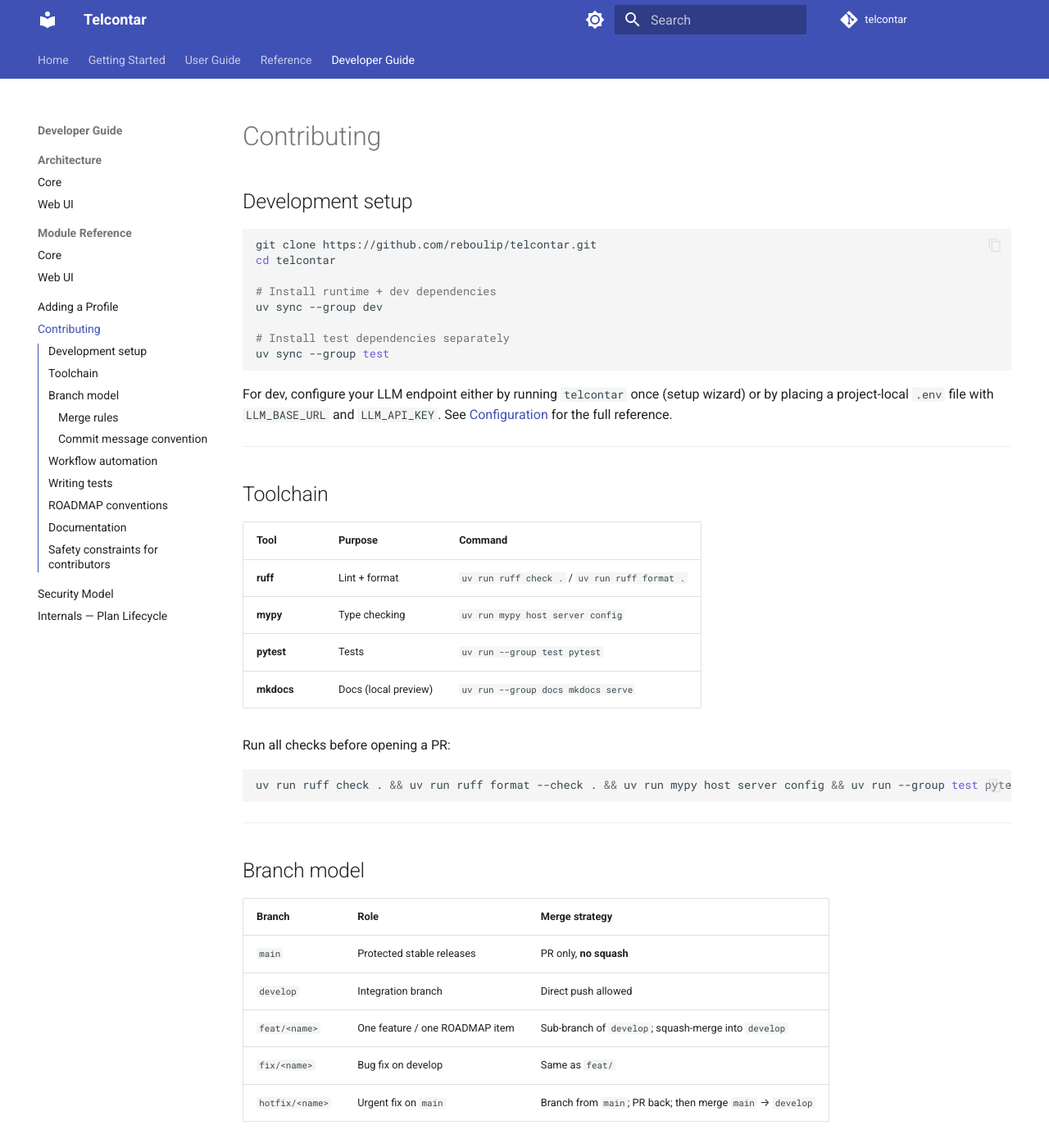
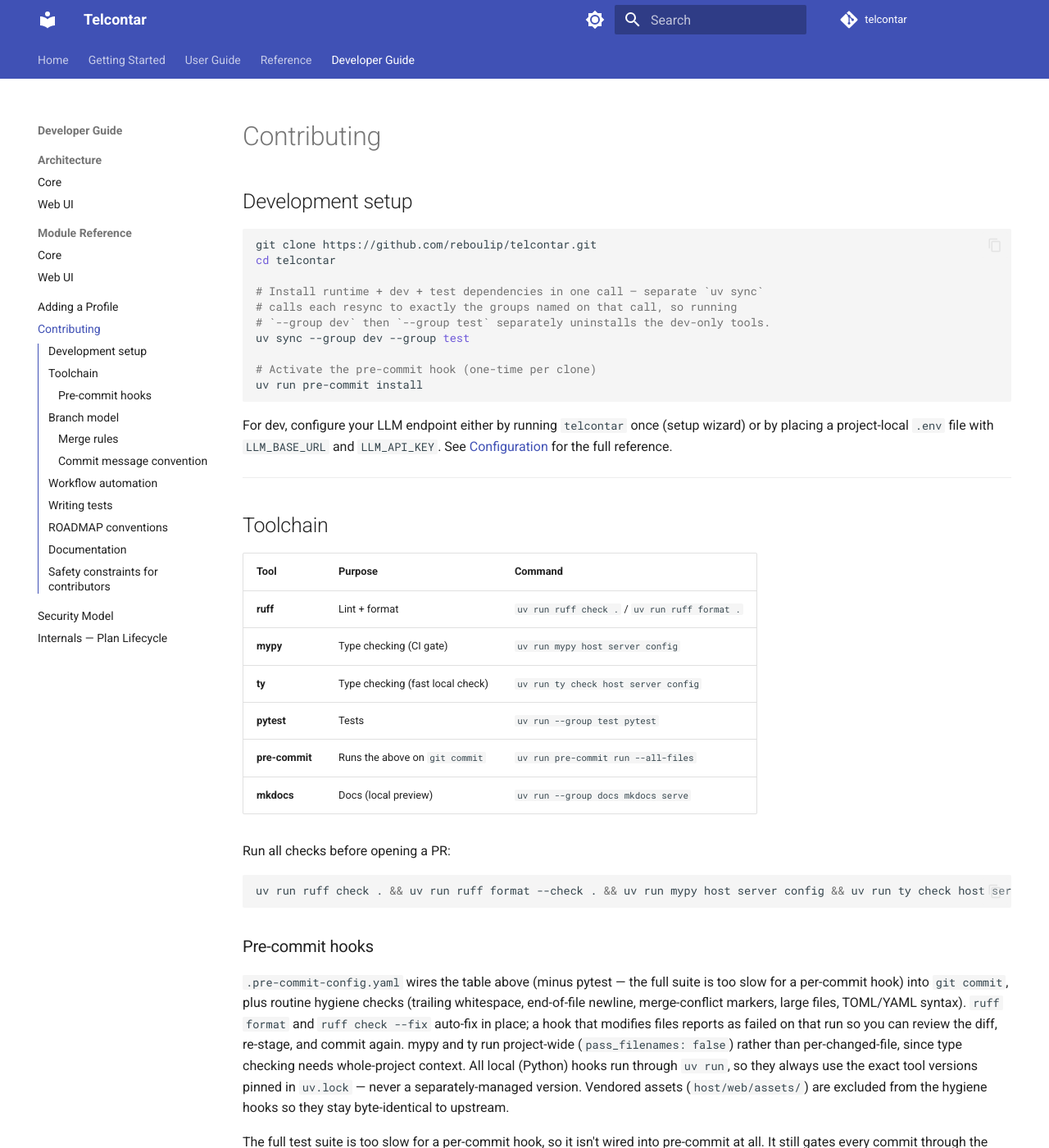
Before and after one commit to reboulip/telcontar, an MkDocs documentation site: the page built from docs/developer/contributing.md, in a window 1280 px wide and 1400 px high. Shown: the whole window at 82% size. Built offline with MkDocs 1.6.1 and Material for MkDocs 9.7.7, drawn with Linux system fonts in a browser that asks for light colours; comment, search, counter and statistics services are not loaded; some of the changed text lies outside the part shown.

Commit message:
docs: document the mypy/ty/pre-commit toolchain for contributors
- README's Development section: correct the mypy invocation scope,
  add ty, point to the contributing guide for the pre-commit setup.
- contributing.md: add ty and pre-commit to the toolchain table and
  the pre-PR check chain, document what pre-commit runs and why
  pytest is deliberately not one of its hooks, and fix a one-shot
  `uv sync --group dev` then `uv sync --group test` sequence that
  actually uninstalls the first group's tools instead of adding to
  them (each `uv sync --group X` resyncs to exactly the groups named
  on that call).
- Fix a second stale reference: the "update the test-select scope
  table in pyproject.toml" convention it pointed to no longer exists
  (test-select now just runs the full suite below a time threshold).
- installation.md: cross-reference the contributing guide.

Co-Authored-By: Claude Sonnet 5 <noreply@anthropic.com>

````diff
--- a/docs/developer/contributing.md
+++ b/docs/developer/contributing.md
@@ -6,11 +6,13 @@
 git clone https://github.com/reboulip/telcontar.git
 cd telcontar
 
-# Install runtime + dev dependencies
-uv sync --group dev
+# Install runtime + dev + test dependencies in one call — separate `uv sync`
+# calls each resync to exactly the groups named on that call, so running
+# `--group dev` then `--group test` separately uninstalls the dev-only tools.
+uv sync --group dev --group test
 
-# Install test dependencies separately
-uv sync --group test
+# Activate the pre-commit hook (one-time per clone)
+uv run pre-commit install
 ```
 
 For dev, configure your LLM endpoint either by running `telcontar` once (setup wizard) or by placing a project-local `.env` file with `LLM_BASE_URL` and `LLM_API_KEY`. See [Configuration](../getting-started/configuration.md) for the full reference.
@@ -22,15 +24,37 @@ For dev, configure your LLM endpoint either by running `telcontar` once (setup w
 | Tool | Purpose | Command |
 |---|---|---|
 | **ruff** | Lint + format | `uv run ruff check .` / `uv run ruff format .` |
-| **mypy** | Type checking | `uv run mypy host server config` |
+| **mypy** | Type checking (CI gate) | `uv run mypy host server config` |
+| **ty** | Type checking (fast local check) | `uv run ty check host server config` |
 | **pytest** | Tests | `uv run --group test pytest` |
+| **pre-commit** | Runs the above on `git commit` | `uv run pre-commit run --all-files` |
 | **mkdocs** | Docs (local preview) | `uv run --group docs mkdocs serve` |
 
 Run all checks before opening a PR:
 
 ```bash
-uv run ruff check . && uv run ruff format --check . && uv run mypy host server config && uv run --group test pytest -q
+uv run ruff check . && uv run ruff format --check . && uv run mypy host server config && uv run ty check host server config && uv run --group test pytest -q
 ```
+
+### Pre-commit hooks
+
+`.pre-commit-config.yaml` wires the table above (minus pytest — the full
+suite is too slow for a per-commit hook) into `git commit`, plus routine
+hygiene checks (trailing whitespace, end-of-file newline, merge-conflict
+markers, large files, TOML/YAML syntax). `ruff format` and `ruff check --fix`
+auto-fix in place; a hook that modifies files reports as failed on that run
+so you can review the diff, re-stage, and commit again. mypy and ty run
+project-wide (`pass_filenames: false`) rather than per-changed-file, since
+type checking needs whole-project context. All local (Python) hooks run
+through `uv run`, so they always use the exact tool versions pinned in
+`uv.lock` — never a separately-managed version. Vendored assets
+(`host/web/assets/`) are excluded from the hygiene hooks so they stay
+byte-identical to upstream.
+
+The full test suite is too slow for a per-commit hook, so it isn't wired
+into pre-commit at all. It still gates every commit through the `/test-select`
+workflow step (see Workflow automation below) and every PR through the CI
+gate.
 
 ---
 
@@ -93,7 +117,7 @@ uv run --group test pytest tests/test_plan.py  # single module
 - `test_e2e_toolchain.py` is a cross-module end-to-end integration suite: no LLM, it drives the real server tool implementations against a seeded fixture directory through the full lifecycle (`list_dir` → `read_file`/`extract_text` → `compute_checksum` → `record_document` → `propose_*` → `review_plan` → `approve_plan` → `execute_plan` with registry reconcile → `undo_last` → `write_index`/`write_summary`), asserting real file-I/O effects. This is an intentional exception to the one-module-per-test convention below.
 - `test_web_ui.py` drives the NiceGUI web UI through a real headless page render, using NiceGUI's `user` test fixture (`nicegui.testing.user_plugin`, enabled via `addopts` in `pyproject.toml`'s `[tool.pytest.ini_options]`, plus `main_file = "host/web/main.py"` marking that module as NiceGUI's testing entry point). This is a narrower, non-Selenium fixture — no extra dependency, since `nicegui.testing` ships inside `nicegui`, already a runtime dependency. Everything the web UI's underlying logic needs to prove (approval/cost future resolution, ledger threading, step open/close, etc.) stays covered NiceGUI-free elsewhere (`test_web_session.py`, `test_host_format.py`, `test_host_paths.py`); this file only asserts that a page renders what the session data says and that a click/interaction wires through to the right session call. The module docstring documents five hard-won gotchas (runpy double-module patching — test seams must live in `host/web/session.py`, never `host/web/main.py`, since the `user` fixture runpy-executes the latter as a second module object; `sys.modules['__main__']` eviction between tests; dialog visibility-after-close; the render-poll-interval-vs-assertion-retry-budget race, addressed by `host.web.session.REFRESH_INTERVAL`; and a `.mark("...")` naming convention) — read it before adding more tests here.
 
-**Convention:** Each test module maps to one source module. When adding a new module, add `tests/test_<module>.py` and update the `test-select` scope table in `pyproject.toml`.
+**Convention:** Each test module maps to one source module. When adding a new module, add `tests/test_<module>.py` — `/test-select` picks it up automatically (full-suite-by-default below ~120s, falling back to same-named-file matching above that; no hand-maintained table to update).
 
 ---
 
````
Also changed, not shown: README.md (+6 -3 lines), docs/getting-started/installation.md (+2 -0 lines).
